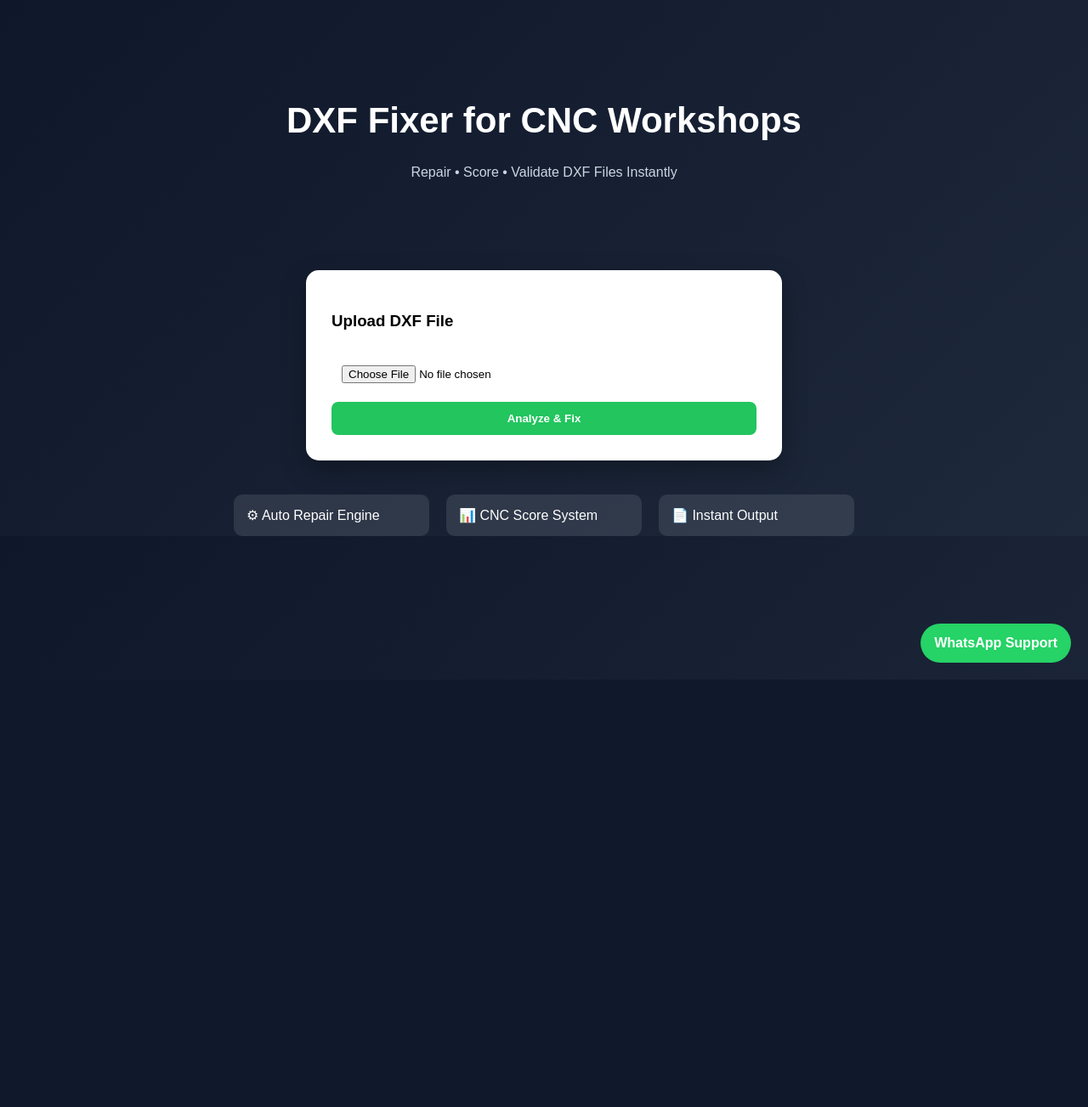
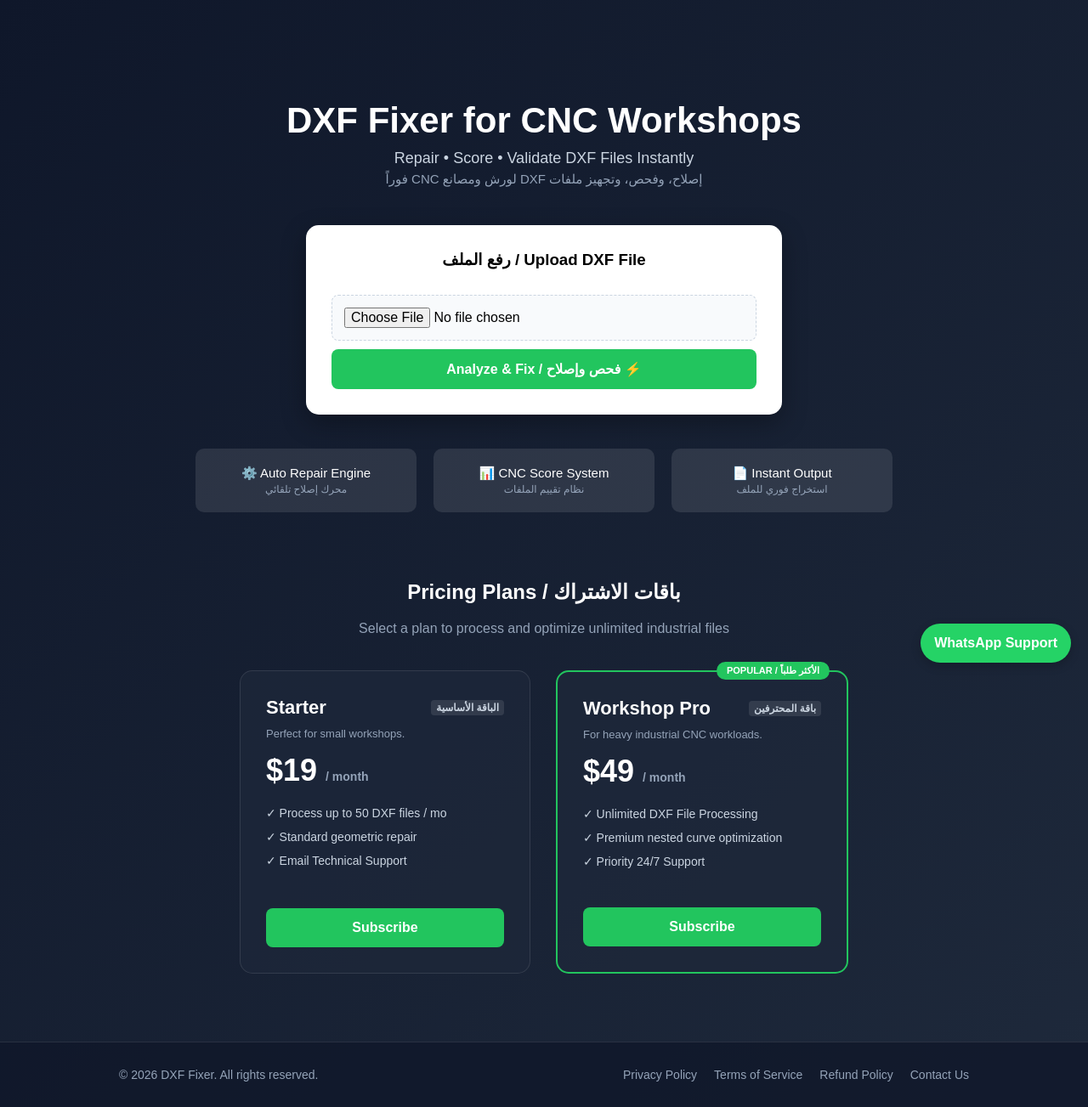
Before and after one commit to mtmsk125/Autocad, a Flask app: page / in a window 1280 px wide. Shown: the whole page at 85% size. Before the commit the page ends 800 px from the top, so only its background shows below. Run offline with Flask 3, Linux system fonts and the light colour scheme; parts of the project's set-up code (start-up, migrations or seed data) failed here and were passed over.

Commit message:
Update index.html

```diff
--- a/templates/index.html
+++ b/templates/index.html
@@ -1,29 +1,33 @@
 <!DOCTYPE html>
-<html lang="en">
+<html lang="en" dir="ltr">
 <head>
 <meta charset="UTF-8">
-<title>DXF Fixer</title>
+<meta name="viewport" content="width=device-width, initial-scale=1.0">
+<title>DXF Fixer - CNC File Optimization</title>
 
 <style>
 body{
     margin:0;
-    font-family:sans-serif;
-    background:linear-gradient(135deg,#0f172a,#1e293b);
+    font-family: sans-serif;
+    background: linear-gradient(135deg,#0f172a,#1e293b);
     color:white;
 }
 
 /* HERO */
 .hero{
     text-align:center;
-    padding:90px 20px;
+    padding:90px 20px 40px 20px;
 }
 
 .hero h1{
     font-size:42px;
+    margin-bottom: 10px;
 }
 
 .hero p{
     color:#cbd5e1;
+    font-size: 18px;
+    margin: 5px 0;
 }
 
 /* UPLOAD BOX */
@@ -37,19 +41,39 @@ body{
     box-shadow:0 10px 30px rgba(0,0,0,0.3);
 }
 
-input,button{
+.box h3{
+    margin-top: 0;
+    margin-bottom: 20px;
+    text-align: center;
+}
+
+input, button, .btn-plan{
+    box-sizing: border-box;
     width:100%;
-    padding:12px;
+    padding:14px;
     margin-top:10px;
     border-radius:8px;
+    font-size: 16px;
 }
 
-button{
+input[type="file"] {
+    border: 1px dashed #cbd5e1;
+    background: #f8fafc;
+    cursor: pointer;
+}
+
+button, .btn-plan{
     background:#22c55e;
     border:none;
     color:white;
     font-weight:bold;
     cursor:pointer;
+    transition: background 0.2s;
+    text-align: center;
+}
+
+button:hover, .btn-plan:hover{
+    background:#16a34a;
 }
 
 /* FEATURES */
@@ -59,13 +83,139 @@ button{
     gap:20px;
     flex-wrap:wrap;
     margin-top:40px;
+    padding: 0 20px;
 }
 
 .card{
     background:rgba(255,255,255,0.1);
-    padding:15px;
+    padding:20px;
     border-radius:10px;
-    width:200px;
+    width:220px;
+    text-align: center;
+    font-size: 15px;
+}
+
+/* PRICING SECTION */
+.pricing-section {
+    max-width: 900px;
+    margin: 80px auto 40px auto;
+    padding: 0 20px;
+    text-align: center;
+}
+
+.pricing-grid {
+    display: flex;
+    justify-content: center;
+    gap: 30px;
+    flex-wrap: wrap;
+    margin-top: 40px;
+}
+
+.pricing-card {
+    background: rgba(30, 41, 59, 0.7);
+    border: 1px solid rgba(255, 255, 255, 0.1);
+    border-radius: 15px;
+    padding: 30px;
+    width: 280px;
+    text-align: left;
+    display: flex;
+    flex-direction: column;
+    justify-content: space-between;
+}
+
+.pricing-card.popular {
+    border: 2px solid #22c55e;
+    position: relative;
+}
+
+.badge {
+    position: absolute;
+    top: -12px;
+    right: 20px;
+    background: #22c55e;
+    color: white;
+    font-size: 11px;
+    font-weight: bold;
+    padding: 4px 12px;
+    border-radius: 20px;
+}
+
+.pricing-card h4 {
+    margin: 0 0 10px 0;
+    font-size: 22px;
+    display: flex;
+    justify-content: space-between;
+    align-items: center;
+}
+
+.arabic-label {
+    font-size: 12px;
+    background: rgba(255,255,255,0.1);
+    padding: 2px 6px;
+    border-radius: 4px;
+    color: #cbd5e1;
+}
+
+.price {
+    font-size: 36px;
+    font-weight: bold;
+    margin: 15px 0;
+}
+
+.price span {
+    font-size: 14px;
+    color: #94a3b8;
+}
+
+.pricing-card ul {
+    list-style: none;
+    padding: 0;
+    margin: 0 0 30px 0;
+    font-size: 14px;
+    color: #cbd5e1;
+    line-height: 2;
+}
+
+/* FOOTER */
+footer {
+    border-top: 1px solid rgba(255, 255, 255, 0.1);
+    background: rgba(15, 23, 42, 0.8);
+    padding: 30px 20px;
+    margin-top: 80px;
+    text-align: center;
+    font-size: 14px;
+    color: #94a3b8;
+}
+
+.footer-container {
+    max-width: 1000px;
+    margin: 0 auto;
+    display: flex;
+    flex-col: column;
+    justify-content: space-between;
+    align-items: center;
+    gap: 20px;
+}
+
+@media (min-width: 640px) {
+    .footer-container { flex-direction: row; }
+}
+
+.footer-links {
+    display: flex;
+    gap: 20px;
+    flex-wrap: wrap;
+    justify-content: center;
+}
+
+.footer-links a {
+    color: #94a3b8;
+    text-decoration: none;
+    transition: color 0.2s;
+}
+
+.footer-links a:hover {
+    color: #22c55e;
 }
 
 /* WHATSAPP */
@@ -79,6 +229,8 @@ button{
     text-decoration:none;
     color:white;
     font-weight:bold;
+    box-shadow: 0 4px 12px rgba(0,0,0,0.2);
+    z-index: 100;
 }
 </style>
 </head>
@@ -88,25 +240,78 @@ button{
 <div class="hero">
     <h1>DXF Fixer for CNC Workshops</h1>
     <p>Repair • Score • Validate DXF Files Instantly</p>
+    <p dir="rtl" style="font-size: 15px; color: #94a3b8;">إصلاح، وفحص، وتجهيز ملفات DXF لورش ومصانع CNC فوراً</p>
 </div>
 
 <div class="box">
-    <h3>Upload DXF File</h3>
+    <h3 dir="rtl">Upload DXF File / رفع الملف</h3>
 
     <form action="/upload" method="post" enctype="multipart/form-data">
         <input type="file" name="file" required>
-        <button>Analyze & Fix</button>
+        <button type="submit">Analyze & Fix / فحص وإصلاح ⚡</button>
     </form>
 </div>
 
 <div class="features">
-    <div class="card">⚙ Auto Repair Engine</div>
-    <div class="card">📊 CNC Score System</div>
-    <div class="card">📄 Instant Output</div>
+    <div class="card">⚙️ Auto Repair Engine<br><span dir="rtl" style="font-size:12px; color:#94a3b8;">محرك إصلاح تلقائي</span></div>
+    <div class="card">📊 CNC Score System<br><span dir="rtl" style="font-size:12px; color:#94a3b8;">نظام تقييم الملفات</span></div>
+    <div class="card">📄 Instant Output<br><span dir="rtl" style="font-size:12px; color:#94a3b8;">استخراج فوري للملف</span></div>
 </div>
 
-<!-- WhatsApp -->
-<a class="wa" href="https://wa.me/9627XXXXXXXX">
+<!-- Required Pricing Section for Paddle -->
+<section class="pricing-section">
+    <h2>Pricing Plans / باقات الاشتراك</h2>
+    <p style="color: #94a3b8;">Select a plan to process and optimize unlimited industrial files</p>
+
+    <div class="pricing-grid">
+        <!-- Plan 1 -->
+        <div class="pricing-card">
+            <div>
+                <h4>Starter <span class="arabic-label" dir="rtl">الباقة الأساسية</span></h4>
+                <p style="color: #94a3b8; font-size: 13px; margin: 0;">Perfect for small workshops.</p>
+                <div class="price">$19 <span>/ month</span></div>
+                <ul class="border-t border-gray-800 pt-4">
+                    <li>✓ Process up to 50 DXF files / mo</li>
+                    <li>✓ Standard geometric repair</li>
+                    <li>✓ Email Technical Support</li>
+                </ul>
+            </div>
+            <a href="#" class="btn-plan" style="text-decoration: none;">Subscribe</a>
+        </div>
+
+        <!-- Plan 2 -->
+        <div class="pricing-card popular">
+            <span class="badge">POPULAR / الأكثر طلباً</span>
+            <div>
+                <h4>Workshop Pro <span class="arabic-label" dir="rtl">باقة المحترفين</span></h4>
+                <p style="color: #94a3b8; font-size: 13px; margin: 0;">For heavy industrial CNC workloads.</p>
+                <div class="price">$49 <span>/ month</span></div>
+                <ul class="border-t border-gray-800 pt-4">
+                    <li>✓ Unlimited DXF File Processing</li>
+                    <li>✓ Premium nested curve optimization</li>
+                    <li>✓ Priority 24/7 Support</li>
+                </ul>
+            </div>
+            <a href="#" class="btn-plan" style="text-decoration: none;">Subscribe</a>
+        </div>
+    </div>
+</section>
+
+<!-- Required Footer Links for Paddle Verification -->
+<footer>
+    <div class="footer-container">
+        <div>© 2026 DXF Fixer. All rights reserved.</div>
+        <div class="footer-links">
+            <a href="/privacy">Privacy Policy</a>
+            <a href="/terms">Terms of Service</a>
+            <a href="/refund">Refund Policy</a>
+            <a href="/contact">Contact Us</a>
+        </div>
+    </div>
+</footer>
+
+<!-- WhatsApp Support -->
+<a class="wa" href="https://wa.me/9627XXXXXXXX" target="_blank">
 WhatsApp Support
 </a>
 
```
